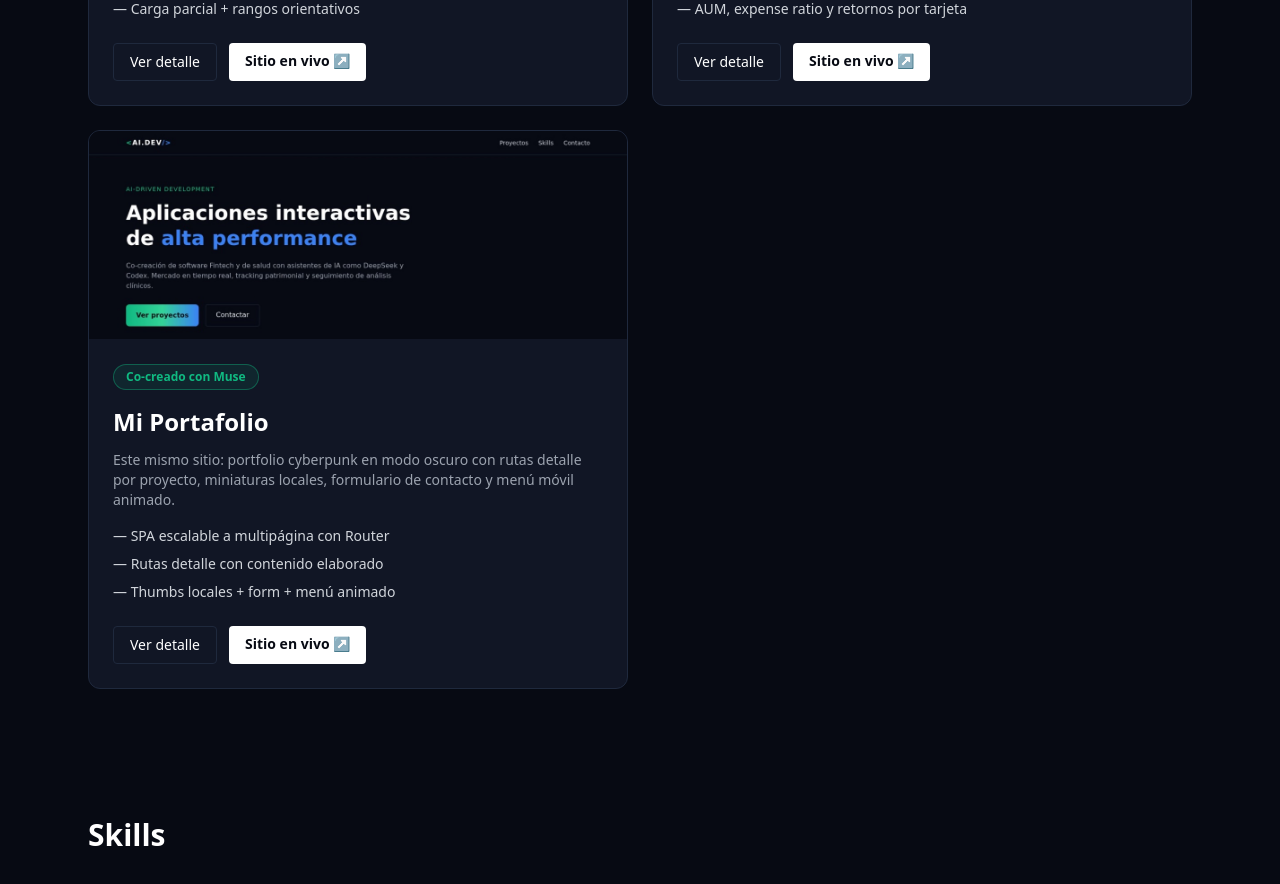
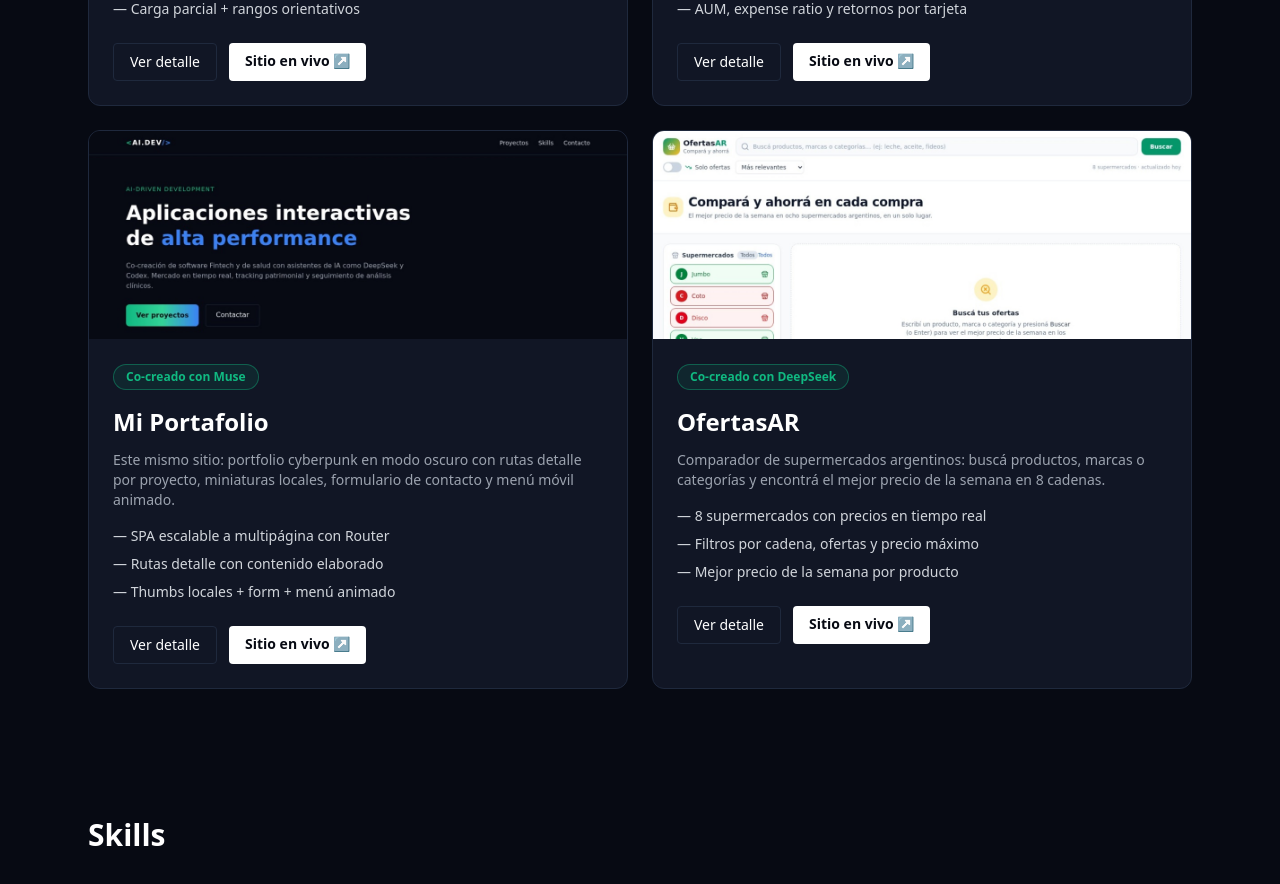
Before and after one commit to razor430/mi-portafolio, a React (Vite) app: page / in a window 1280 px wide. Shown: the part 1720-2604 px from the top of the page. Built offline with nearby package versions, Linux system fonts and the light colour scheme.

Commit message:
Card OfertasAR (DeepSeek) + thumb local

```diff
--- a/src/data/projects.js
+++ b/src/data/projects.js
@@ -239,4 +239,52 @@
     howToUse:
       'Estás dentro: navegá a cada ruta detalle desde las cards, probá el menú móvil achicando la ventana y usá el formulario para escribirme.',
   },
+  {
+    id: 'ofertas-ar',
+    title: 'OfertasAR',
+    badge: 'Co-creado con DeepSeek',
+    accent: 'deepseek',
+    liveUrl: 'https://superofertas-three.vercel.app/',
+    thumb: '/thumbs/superofertas.jpg',
+    description:
+      'Comparador de supermercados argentinos: buscá productos, marcas o categorías y encontrá el mejor precio de la semana en 8 cadenas.',
+    longDescription:
+      'Ahorro semanal en un solo lugar: precios reales en tiempo real de Jumbo, Coto, Disco, Vea, Carrefour, Día, ChangoMás y Vital.',
+    overview: [
+      'OfertasAR responde “¿dónde conviene comprar esta semana?”: centraliza precios reales relevados en tiempo real de ocho supermercados argentinos y muestra el mejor precio por producto, marca o categoría en una sola búsqueda.',
+      'El flujo es simple: escribís leche, aceite o fideos (o presionás Enter), filtrás por cadena, activás Solo ofertas, ordenás por relevancia y ponés un precio máximo para acotar. Todo actualizado hoy, con el aviso de que los datos pueden variar según disponibilidad de cada cadena.',
+      'Aplica al changuito semanal la misma filosofía de los dashboards financieros: densidad útil, filtros potentes y cero fricción para decidir rápido dónde comprar.',
+    ],
+    sections: [
+      {
+        title: 'Buscador',
+        text: 'Productos, marcas o categorías con ejemplos (leche, aceite, fideos) y búsqueda con botón o Enter.',
+      },
+      {
+        title: '8 cadenas',
+        text: 'Jumbo, Coto, Disco, Vea, Carrefour, Día, ChangoMás y Vital como filtros por supermercado.',
+      },
+      {
+        title: 'Solo ofertas',
+        text: 'Toggle para ver únicamente los precios en oferta de la semana.',
+      },
+      {
+        title: 'Precio máximo',
+        text: 'Tope en pesos para filtrar resultados según tu presupuesto.',
+      },
+      {
+        title: 'Mejor precio semanal',
+        text: 'Comparativa del mejor precio de la semana por producto en un solo lugar.',
+      },
+      {
+        title: 'Datos en vivo',
+        text: 'Actualizado hoy, precios reales en ARS con disclaimer de disponibilidad por cadena.',
+      },
+    ],
+    features: ['8 supermercados con precios en tiempo real', 'Filtros por cadena, ofertas y precio máximo', 'Mejor precio de la semana por producto'],
+    stack: ['React + Vite', 'Precios reales en tiempo real', 'Vercel'],
+    dataSources: ['Relevamiento en tiempo real', '8 cadenas argentinas'],
+    howToUse:
+      'Escribí un producto y presioná Buscar, filtrá por tus cadenas habituales, activá Solo ofertas y fijá un precio máximo para cazar el mejor precio.',
+  },
 ]
```
Also changed, not shown: public/thumbs/superofertas.jpg (added).
